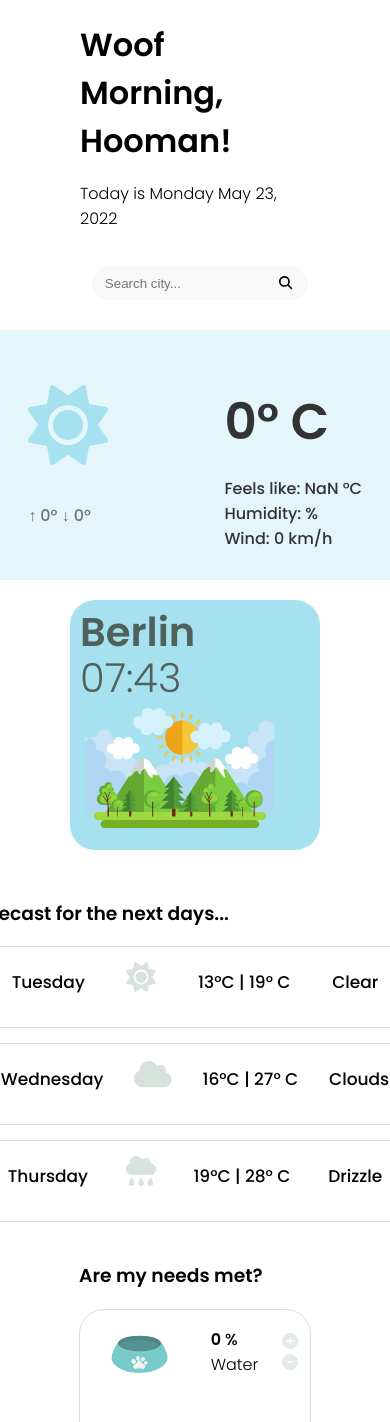
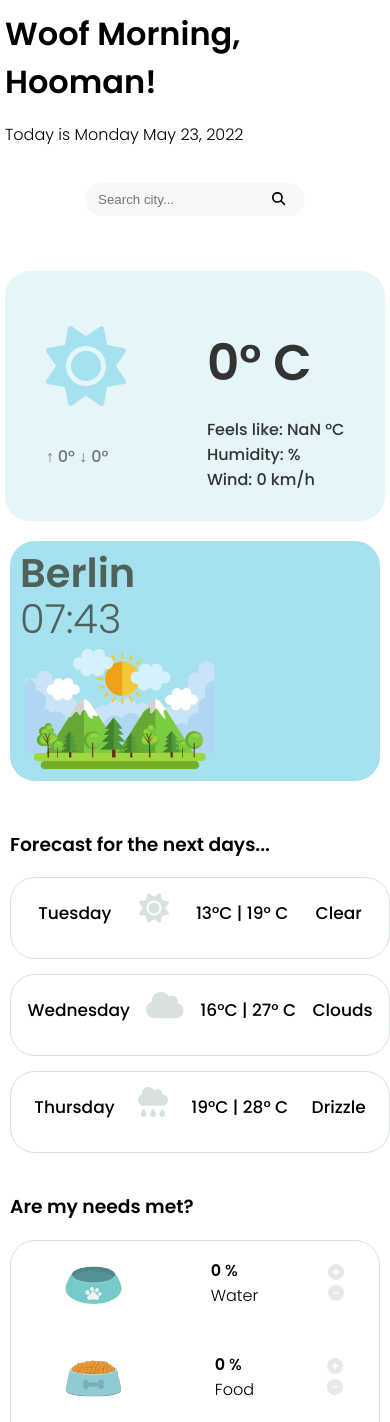
Before and after one commit to allisonreco/react-weather-app, a React (Create React App) app: page / in a window 390 px wide. Shown: the top 1422 px of the page. Built offline with nearby package versions, Linux system fonts and the light colour scheme.

Commit message:
Layout fixes

```diff
--- a/src/App.css
+++ b/src/App.css
@@ -13,6 +13,10 @@
   --color-9: #50615b;
 }
 
+* {
+  box-sizing: border-box;
+}
+
 .App {
   margin: 0 auto;
   display: flex;
@@ -20,21 +24,26 @@
   justify-content: space-between;
 }
 
-.App .SearchBar {
+.App form {
+  width: 220px;
+}
+
+.App input {
   background-color: var(--color-panel);
   border: none;
   border-radius: 35px;
   padding: 9px 13px;
-  width: 190px;
+  width: 220px;
 }
 
 .App button {
   background-color: transparent;
   border: 1px solid transparent;
-  margin-left: -35px;
   color: var(--color-panel-text);
-  padding: 5px;
   cursor: pointer;
+  position: relative;
+  right: -180px;
+  top: -30px;
 }
 .App input,
 select,
@@ -43,7 +52,7 @@ textarea {
 }
 
 .App .MainContainer {
-  padding: 1em 5em;
+  padding: 2em;
   display: flex;
   flex-direction: column;
   row-gap: 20px;
@@ -63,6 +72,10 @@ textarea {
 }
 
 @media screen and (max-width: 700px) {
+  .App .MainContainer {
+    padding: 5px 10px;
+  }
+
   .App .MainContainer > div {
     flex-direction: column;
     padding: 5px 0;
--- a/src/App.js
+++ b/src/App.js
@@ -113,6 +113,10 @@ function App() {
   }
 
   async function loadData() {
+    if (!city) {
+      return;
+    }
+
     const locationData = await getLocationData();
 
     if (!locationData) {
@@ -134,7 +138,6 @@ function App() {
           <div>
             <form action="#">
               <input
-                className="SearchBar"
                 type="text"
                 placeholder="Search city..."
                 onChange={changeCity}
--- a/src/Conditions.css
+++ b/src/Conditions.css
@@ -2,7 +2,8 @@
   background-color: rgba(165, 225, 238, 0.3);
   color: #333333;
   height: 250px;
-  min-width: 450px;
+  min-width: 380px;
+  width: 100%;
   border-radius: 25px;
   display: flex;
   justify-content: space-around;
--- a/src/Forecast.css
+++ b/src/Forecast.css
@@ -1,3 +1,7 @@
+.Forecast {
+  width: 100%;
+}
+
 .Forecast > p {
   font-size: 17px;
 }
--- a/src/ForecastDay.css
+++ b/src/ForecastDay.css
@@ -1,17 +1,17 @@
-.ForecastDay .ForecastDayContainer {
+.ForecastDay {
   display: flex;
   justify-content: space-evenly;
   align-items: baseline;
-  min-width: 450px;
+  min-width: 380px;
   border: 1px solid #d8e2dc;
   border-radius: 25px;
   padding: 5px 0px 15px 0px;
 }
-.ForecastDay .ForecastDayContainer div p {
+.ForecastDay div p {
   font-size: 17px;
 }
 @media screen and (max-width: 700px) {
-  .Time {
+  .ForecastDay {
     width: 100%;
   }
 }
--- a/src/ForecastDay.js
+++ b/src/ForecastDay.js
@@ -7,7 +7,6 @@ export default function ForecastDay(props) {
 
   return (
     <div className="ForecastDay">
-      <div className="ForecastDayContainer">
       <div>
         <p>{day}</p>
       </div>
@@ -24,6 +23,5 @@ export default function ForecastDay(props) {
         <p>{props.condition}</p>
       </div>
     </div>
-    </div>
   );
 }
--- a/src/Greet.css
+++ b/src/Greet.css
@@ -1,3 +1,7 @@
+.Greet {
+  min-width: 380px;
+}
+
 .Greet h1 {
   margin: 0;
 }
--- a/src/Map.css
+++ b/src/Map.css
@@ -1,5 +1,6 @@
 .Map {
   width: 100%;
+  max-width: 400px;
   text-align: center;
   background-color: var(--color-background-2);
 }
@@ -20,3 +21,9 @@
 .Map .RightText {
   margin-top: -75px;
 }
+
+@media screen and (max-width: 900px) {
+  .Map {
+    max-width: unset;
+  }
+}
--- a/src/NeedItem.css
+++ b/src/NeedItem.css
@@ -35,3 +35,9 @@
   color: var(--color-4);
   cursor: pointer;
 }
+
+@media screen and (max-width: 700px) {
+  .NeedItem {
+    width: 100%;
+  }
+}
--- a/src/Needs.css
+++ b/src/Needs.css
@@ -1,6 +1,6 @@
 .Needs > div {
   border: 1px solid #d8e2dc;
-  width: 230px;
+  min-width: 230px;
   border-radius: 25px;
   display: flex;
   flex-direction: column;
@@ -9,25 +9,8 @@
   padding-bottom: 10px;
 }
 
-/*
-
-.Needs span {
-  color: grey;
+@media screen and (max-width: 700px) {
+  .Needs {
+    width: 100%;
+  }
 }
-.Needs > p {
-  font-size: 17px;
-}
-.Needs .DogNeedsComponent {
-  border: 1px solid #d8e2dc;
-  width: 230px;
-  border-radius: 25px;
-}
-.Needs .NeedsImg img {
-  width: 95px;
-  height: 65px;
-  margin-top: 0px;
-}
-.Needs .Needs {
-  display: flex;
-}
-*/
--- a/src/Time.css
+++ b/src/Time.css
@@ -11,6 +11,7 @@
   font-size: 40px;
   color: #50615b;
   margin-bottom: -14px;
+  white-space: nowrap;
 }
 
 .Time img {
```
Lines whose indentation alone changed are shown as unchanged.
